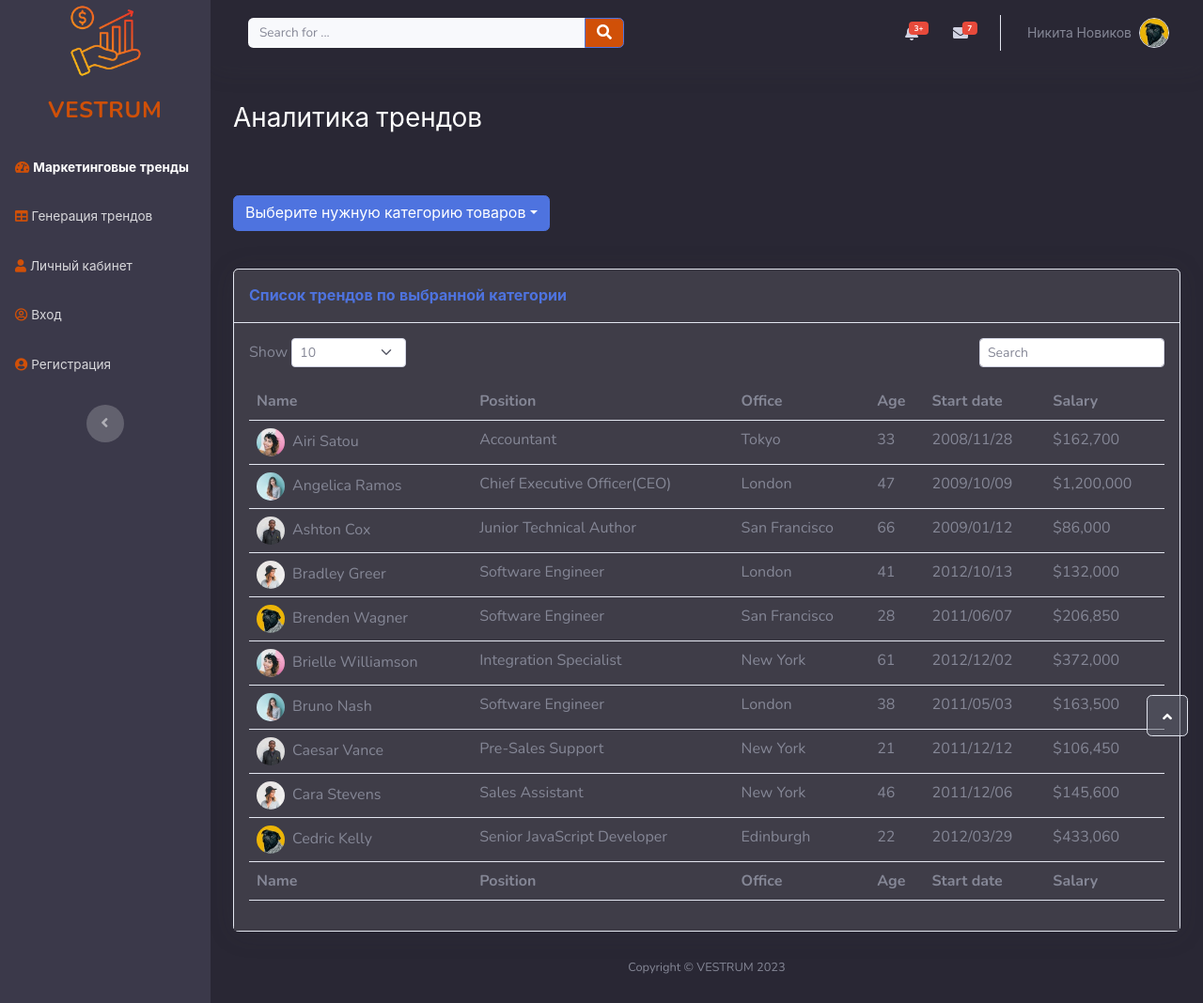
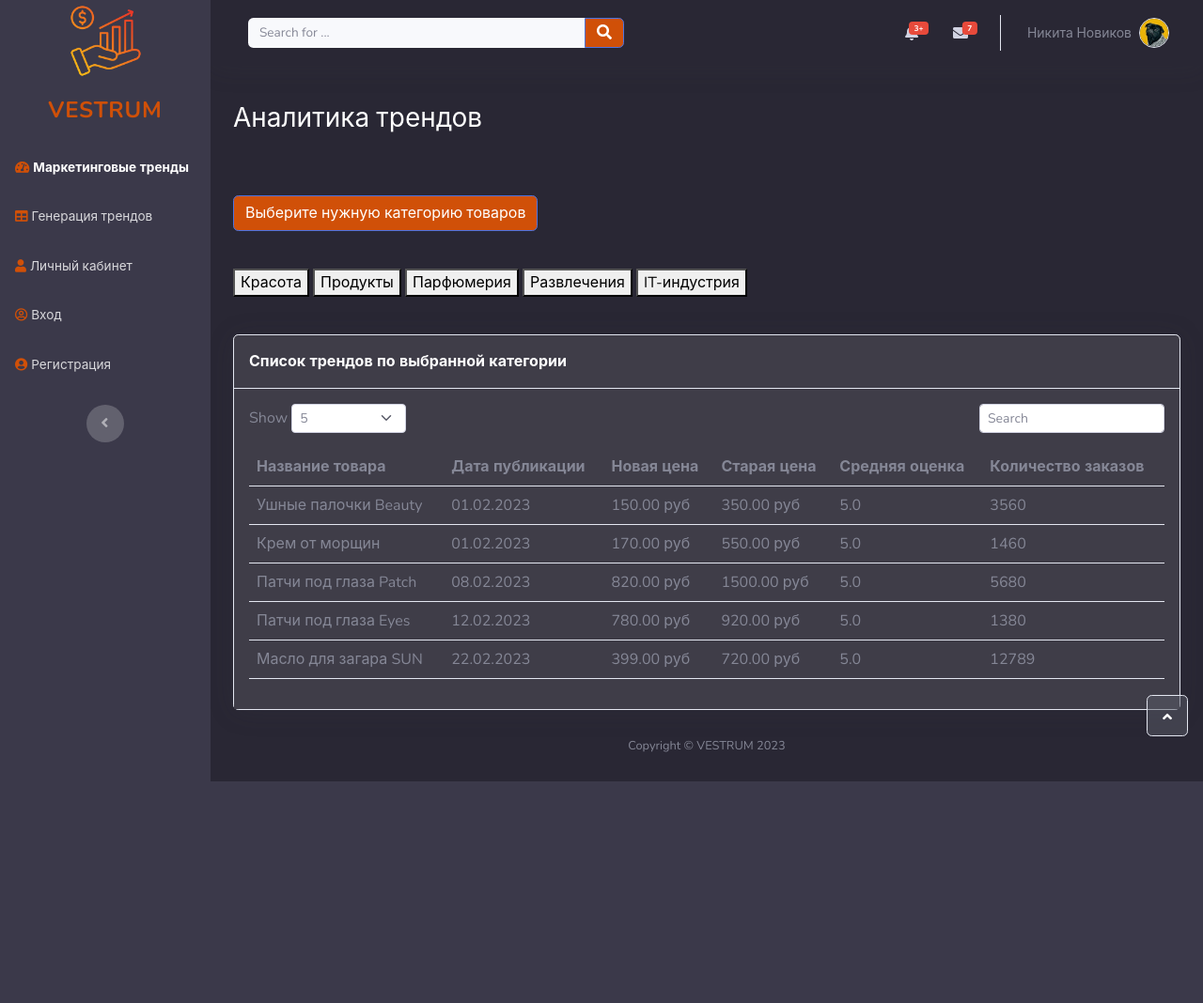
Before and after one commit to HoneyAndrew/ChatBot_Unliever, a Django app: page / in a window 1280 px wide. Shown: the whole page at 94% size. After the commit the page ends 832 px from the top, so only its background shows below. Run offline with Django 4.2, Linux system fonts and the light colour scheme; some libraries are stand-ins or nearby versions.

Commit message:
Исправлены ошибки

```diff
--- a/web_app/main/templates/main/index.html
+++ b/web_app/main/templates/main/index.html
@@ -129,24 +129,27 @@
                     <div class="d-sm-flex justify-content-between align-items-center mb-4" style="margin-top: 40px; margin-bottom: 40px">
                         <h3 class="text mb-0" style="color: #FFFFFF;">Аналитика трендов</h3>
                     </div>
-                    <div class="dropdown"><button class="btn btn-primary dropdown-toggle" aria-expanded="false" data-bs-toggle="dropdown" type="button" style="margin-top: 40px; margin-bottom: 40px">Выберите нужную категорию товаров</button>
-                        <div class="dropdown-menu">
-                            <a class="dropdown-item" href="#">First Item</a>
-                            <a class="dropdown-item" href="#">Second Item</a>
-                            <a class="dropdown-item" href="#">Third Item</a>
-                        </div>
+                    <div>
+                        <button class="btn btn-primary" aria-expanded="false"  type="button" style="margin-top: 40px; margin-bottom: 40px; background-color: rgb(208,80,8)">Выберите нужную категорию товаров</button>
+                    </div>
+                    <div style="margin-bottom: 40px">
+                        <button> Красота </button>
+                        <button> Продукты </button>
+                        <button> Парфюмерия </button>
+                        <button> Развлечения </button>
+                        <button> IT-индустрия </button>
                     </div>
                 </div>
                 <div class="container-fluid" style="background: rgb(41,39,52);">
                     <div class="card shadow">
                         <div class="card-header py-3" style="background: rgb(63,61,72);">
-                            <p class="text-primary m-0 fw-bold" style="color: rgb(208,80,8);">Список трендов по выбранной категории</p>
+                            <p class="text m-0 fw-bold" style="color: #FFFFFF">Список трендов по выбранной категории</p>
                         </div>
                         <div class="card-body" style="background: rgb(63,61,72);">
                             <div class="row">
                                 <div class="col-md-6 text-nowrap">
                                     <div id="dataTable_length" class="dataTables_length" aria-controls="dataTable"><label class="form-label">Show&nbsp;<select class="d-inline-block form-select form-select-sm">
-                                                <option value="10" selected="">10</option>
+                                                <option value="10" selected="">5</option>
                                                 <option value="25">25</option>
                                                 <option value="50">50</option>
                                                 <option value="100">100</option>
@@ -160,105 +163,57 @@
                                 <table class="table my-0" id="dataTable">
                                     <thead>
                                         <tr>
-                                            <th>Name</th>
-                                            <th>Position</th>
-                                            <th>Office</th>
-                                            <th>Age</th>
-                                            <th>Start date</th>
-                                            <th>Salary</th>
+                                            <th>Название товара</th>
+                                            <th>Дата публикации</th>
+                                            <th>Новая цена</th>
+                                            <th>Старая цена</th>
+                                            <th>Средняя оценка</th>
+                                            <th>Количество заказов</th>
                                         </tr>
                                     </thead>
                                     <tbody>
                                         <tr>
-                                            <td><img class="rounded-circle me-2" width="30" height="30" src="assets/img/avatars/avatar1.jpeg">Airi Satou</td>
-                                            <td>Accountant</td>
-                                            <td>Tokyo</td>
-                                            <td>33</td>
-                                            <td>2008/11/28</td>
-                                            <td>$162,700</td>
+                                            <td>Ушные палочки Beauty</td>
+                                            <td>01.02.2023</td>
+                                            <td>150.00 руб</td>
+                                            <td>350.00 руб</td>
+                                            <td>5.0<br></td>
+                                            <td>3560</td>
                                         </tr>
                                         <tr>
-                                            <td><img class="rounded-circle me-2" width="30" height="30" src="assets/img/avatars/avatar2.jpeg">Angelica Ramos</td>
-                                            <td>Chief Executive Officer(CEO)</td>
-                                            <td>London</td>
-                                            <td>47</td>
-                                            <td>2009/10/09<br></td>
-                                            <td>$1,200,000</td>
+                                            <td>Крем от морщин</td>
+                                            <td>01.02.2023</td>
+                                            <td>170.00 руб</td>
+                                            <td>550.00 руб</td>
+                                            <td>5.0<br></td>
+                                            <td>1460</td>
                                         </tr>
                                         <tr>
-                                            <td><img class="rounded-circle me-2" width="30" height="30" src="assets/img/avatars/avatar3.jpeg">Ashton Cox</td>
-                                            <td>Junior Technical Author</td>
-                                            <td>San Francisco</td>
-                                            <td>66</td>
-                                            <td>2009/01/12<br></td>
-                                            <td>$86,000</td>
+                                            <td>Патчи под глаза Patch</td>
+                                            <td>08.02.2023</td>
+                                            <td>820.00 руб</td>
+                                            <td>1500.00 руб</td>
+                                            <td>5.0<br></td>
+                                            <td>5680</td>
                                         </tr>
                                         <tr>
-                                            <td><img class="rounded-circle me-2" width="30" height="30" src="assets/img/avatars/avatar4.jpeg">Bradley Greer</td>
-                                            <td>Software Engineer</td>
-                                            <td>London</td>
-                                            <td>41</td>
-                                            <td>2012/10/13<br></td>
-                                            <td>$132,000</td>
+                                            <td>Патчи под глаза Eyes</td>
+                                            <td>12.02.2023</td>
+                                            <td>780.00 руб</td>
+                                            <td>920.00 руб</td>
+                                            <td>5.0<br></td>
+                                            <td>1380</td>
                                         </tr>
                                         <tr>
-                                            <td><img class="rounded-circle me-2" width="30" height="30" src="assets/img/avatars/avatar5.jpeg">Brenden Wagner</td>
-                                            <td>Software Engineer</td>
-                                            <td>San Francisco</td>
-                                            <td>28</td>
-                                            <td>2011/06/07<br></td>
-                                            <td>$206,850</td>
-                                        </tr>
-                                        <tr>
-                                            <td><img class="rounded-circle me-2" width="30" height="30" src="assets/img/avatars/avatar1.jpeg">Brielle Williamson</td>
-                                            <td>Integration Specialist</td>
-                                            <td>New York</td>
-                                            <td>61</td>
-                                            <td>2012/12/02<br></td>
-                                            <td>$372,000</td>
-                                        </tr>
-                                        <tr>
-                                            <td><img class="rounded-circle me-2" width="30" height="30" src="assets/img/avatars/avatar2.jpeg">Bruno Nash<br></td>
-                                            <td>Software Engineer</td>
-                                            <td>London</td>
-                                            <td>38</td>
-                                            <td>2011/05/03<br></td>
-                                            <td>$163,500</td>
-                                        </tr>
-                                        <tr>
-                                            <td><img class="rounded-circle me-2" width="30" height="30" src="assets/img/avatars/avatar3.jpeg">Caesar Vance</td>
-                                            <td>Pre-Sales Support</td>
-                                            <td>New York</td>
-                                            <td>21</td>
-                                            <td>2011/12/12<br></td>
-                                            <td>$106,450</td>
-                                        </tr>
-                                        <tr>
-                                            <td><img class="rounded-circle me-2" width="30" height="30" src="assets/img/avatars/avatar4.jpeg">Cara Stevens</td>
-                                            <td>Sales Assistant</td>
-                                            <td>New York</td>
-                                            <td>46</td>
-                                            <td>2011/12/06<br></td>
-                                            <td>$145,600</td>
-                                        </tr>
-                                        <tr>
-                                            <td><img class="rounded-circle me-2" width="30" height="30" src="assets/img/avatars/avatar5.jpeg">Cedric Kelly</td>
-                                            <td>Senior JavaScript Developer</td>
-                                            <td>Edinburgh</td>
-                                            <td>22</td>
-                                            <td>2012/03/29<br></td>
-                                            <td>$433,060</td>
+                                            <td>Масло для загара SUN</td>
+                                            <td>22.02.2023</td>
+                                            <td>399.00 руб</td>
+                                            <td>720.00 руб</td>
+                                            <td>5.0<br></td>
+                                            <td>12789</td>
                                         </tr>
                                     </tbody>
                                     <tfoot>
-                                        <tr>
-                                            <td><strong>Name</strong></td>
-                                            <td><strong>Position</strong></td>
-                                            <td><strong>Office</strong></td>
-                                            <td><strong>Age</strong></td>
-                                            <td><strong>Start date</strong></td>
-                                            <td><strong>Salary</strong></td>
-                                        </tr>
                                     </tfoot>
                                 </table>
                             </div>
```
